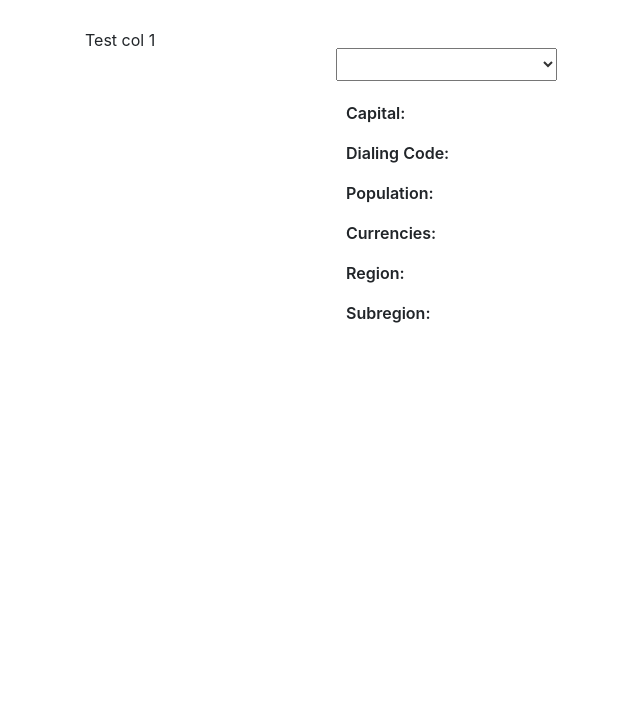
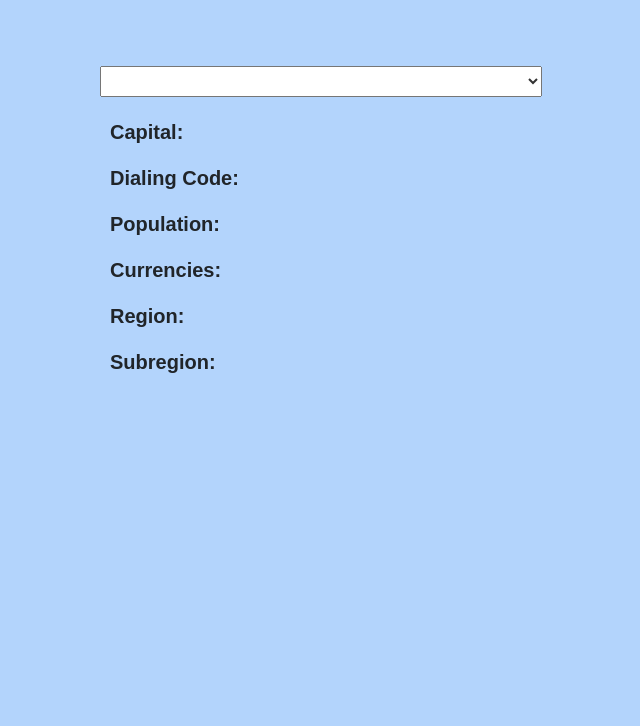
Before and after one commit to jackthian/Assignment1, a website built with Parcel: page index.html in a window 1280 px wide. Shown: the part 74-800 px from the top of the page, without its empty margins (319-959 px from the left). Built offline with nearby package versions, Linux system fonts and the light colour scheme; no server answers.

Commit message:
add stylesheet to mainjs

```diff
--- a/index.html
+++ b/index.html
@@ -19,7 +19,6 @@
   <meta name="theme-color" content="#fafafa">
 
   <title>Countries Dictionary</title>
-  <link rel="stylesheet" href="indexStyles.css">
 </head>
 
 <body>
@@ -46,10 +45,6 @@
 
   </div>
   <div class="container">
-    <div class="row">
-      <div class="col">
-        Test col 1
-      </div>
       <div class="col">
         <div id="info-container">
           <select id="countries"></select>
@@ -62,7 +57,6 @@
           <p>Subregion: <span id="subregion"></span> </p>
         </div>
       </div>
-    </div>
   </div>
 </div>
 
--- a/js/main.js
+++ b/js/main.js
@@ -1,4 +1,5 @@
 import 'bootstrap/dist/css/bootstrap.css'
+import '../indexStyles.css'
 
 //Global Variable
 const countriesList=document.getElementById("countries");//another method to output
```
